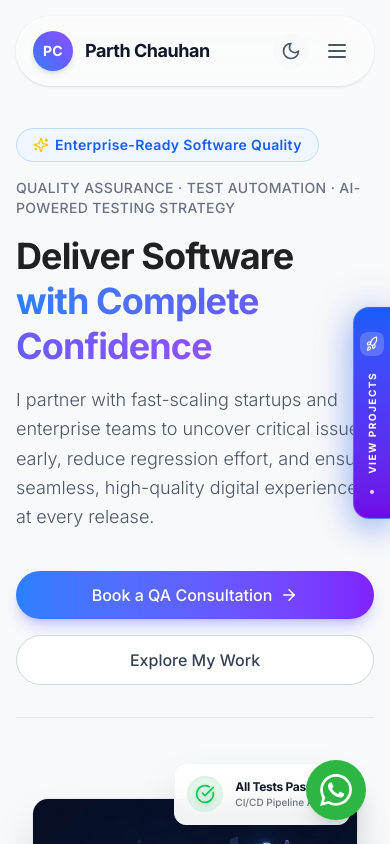
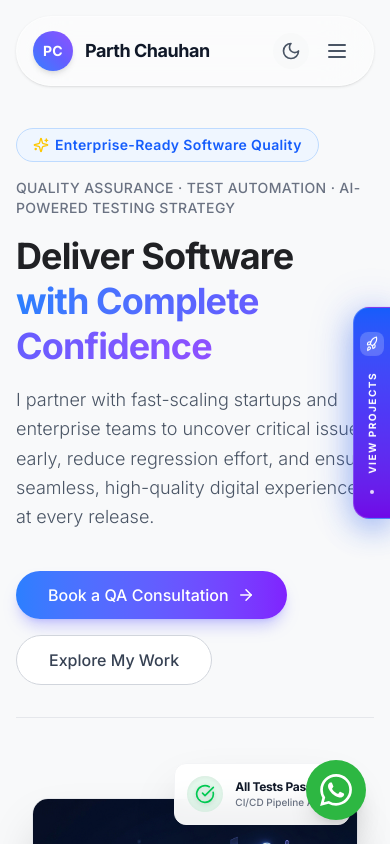
Before and after one commit to ParthChauhan2003/Portfolio, a React (Vite) app: page / in a window 390 px wide. Shown: the top 844 px of the page. Built offline with nearby package versions, Linux system fonts and the light colour scheme.

Commit message:
feat: implement MagneticButton component and integrate into Hero section links

```diff
--- a/src/app/components/Hero.tsx
+++ b/src/app/components/Hero.tsx
@@ -1,6 +1,7 @@
 import React from 'react';
 import { motion } from 'motion/react';
 import { ArrowRight, Download, CheckCircle, Bug } from 'lucide-react';
+import { MagneticButton } from './MagneticButton';
 
 interface HeroProps {
   darkMode: boolean;
@@ -45,19 +46,23 @@ export const Hero: React.FC<HeroProps> = ({ darkMode }) => {
               transition={{ delay: 0.5 }}
               className="flex flex-col sm:flex-row gap-4 pt-2"
             >
+              <MagneticButton>
                 <a
                   href="#contact"
-                className="inline-flex justify-center items-center px-8 py-3 rounded-full bg-gradient-to-r from-blue-500 via-indigo-500 to-violet-600 hover:from-blue-600 hover:via-indigo-600 hover:to-violet-700 text-white font-medium transition-all shadow-lg shadow-indigo-500/30 hover:-translate-y-0.5 hover:shadow-xl hover:shadow-indigo-500/40 active:scale-95 gap-2"
+                  className="inline-flex justify-center items-center px-8 py-3 rounded-full bg-gradient-to-r from-blue-500 via-indigo-500 to-violet-600 hover:from-blue-600 hover:via-indigo-600 hover:to-violet-700 text-white font-medium transition-all shadow-lg shadow-indigo-500/30 hover:shadow-xl hover:shadow-indigo-500/40 gap-2"
                 >
                   Book a QA Consultation
                   <ArrowRight size={18} />
                 </a>
+              </MagneticButton>
+              <MagneticButton>
                 <a
                   href="#projects"
-                className={`inline-flex justify-center items-center px-8 py-3 rounded-full border font-medium transition-all hover:-translate-y-0.5 active:scale-95 gap-2 ${darkMode ? 'border-gray-700 text-gray-300 hover:bg-gray-800' : 'border-gray-300 text-gray-700 hover:bg-gray-50 bg-white'}`}
+                  className={`inline-flex justify-center items-center px-8 py-3 rounded-full border font-medium transition-all gap-2 ${darkMode ? 'border-gray-700 text-gray-300 hover:bg-gray-800' : 'border-gray-300 text-gray-700 hover:bg-gray-50 bg-white'}`}
                 >
                   Explore My Work
                 </a>
+              </MagneticButton>
             </motion.div>
 
             <motion.div
--- /dev/null
+++ b/src/app/components/MagneticButton.tsx
@@ -0,0 +1,98 @@
+import React, { useRef, useState, useEffect } from 'react';
+import { motion, useMotionValue, useSpring } from 'motion/react';
+
+interface MagneticButtonProps {
+  children: React.ReactNode;
+  className?: string;
+}
+
+export const MagneticButton: React.FC<MagneticButtonProps> = ({ children, className = '' }) => {
+  const ref = useRef<HTMLDivElement>(null);
+  const [isHovered, setIsHovered] = useState(false);
+  const [isMobile, setIsMobile] = useState(false);
+
+  useEffect(() => {
+    const checkMobile = () => {
+      setIsMobile(
+        window.matchMedia('(max-width: 768px)').matches ||
+        window.matchMedia('(hover: none)').matches
+      );
+    };
+
+    checkMobile();
+    window.addEventListener('resize', checkMobile);
+    return () => window.removeEventListener('resize', checkMobile);
+  }, []);
+
+  const x = useMotionValue(0);
+  const y = useMotionValue(0);
+
+  // Spring settings as requested
+  // Spring stiffness: 220, damping: 18, mass: 0.6
+  const springConfig = { stiffness: 220, damping: 18, mass: 0.6 };
+  const springX = useSpring(x, springConfig);
+  const springY = useSpring(y, springConfig);
+
+  const handleMouseMove = (e: React.MouseEvent<HTMLDivElement>) => {
+    if (isMobile || !ref.current) return;
+
+    const { clientX, clientY } = e;
+    const { height, width, left, top } = ref.current.getBoundingClientRect();
+    const centerX = left + width / 2;
+    const centerY = top + height / 2;
+
+    // Calculate distance from center
+    const distanceX = clientX - centerX;
+    const distanceY = clientY - centerY;
+
+    // Convert cursor position into translateX and translateY values.
+    // Maximum movement range: 10px.
+    const moveX = (distanceX / (width / 2)) * 10;
+    const moveY = (distanceY / (height / 2)) * 10;
+
+    const clampedX = Math.max(-10, Math.min(10, moveX));
+    const clampedY = Math.max(-10, Math.min(10, moveY));
+
+    x.set(clampedX);
+    y.set(clampedY);
+  };
+
+  const handleMouseLeave = () => {
+    setIsHovered(false);
+    // Smoothly animate back to its original center position
+    x.set(0);
+    y.set(0);
+  };
+
+  const handleMouseEnter = () => {
+    setIsHovered(true);
+  };
+
+  return (
+    <motion.div
+      ref={ref}
+      onMouseMove={handleMouseMove}
+      onMouseLeave={handleMouseLeave}
+      onMouseEnter={handleMouseEnter}
+      style={{
+        x: isMobile ? 0 : springX,
+        y: isMobile ? 0 : springY,
+        backfaceVisibility: 'hidden',
+        transformStyle: 'preserve-3d',
+      }}
+      className={`relative inline-block ${className}`}
+    >
+      <motion.div
+        animate={{
+          boxShadow: isHovered && !isMobile
+            ? "0px 10px 25px -5px rgba(0, 0, 0, 0.1), 0px 8px 10px -6px rgba(0, 0, 0, 0.1)"
+            : "0px 0px 0px 0px rgba(0, 0, 0, 0)",
+        }}
+        transition={{ duration: 0.3 }}
+        className="rounded-full h-full w-full"
+      >
+        {children}
+      </motion.div>
+    </motion.div>
+  );
+};
```
Lines whose indentation alone changed are shown as unchanged.
